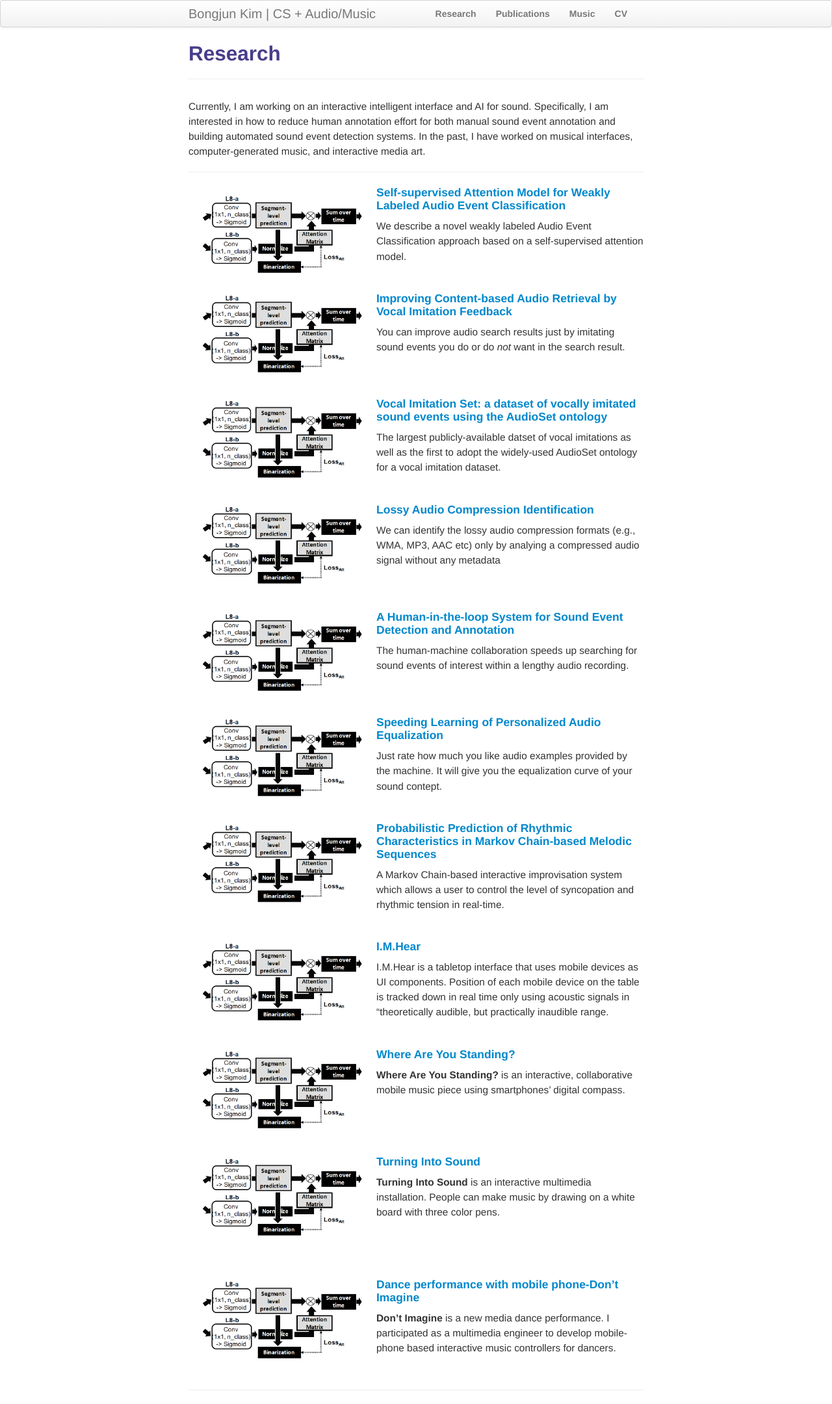
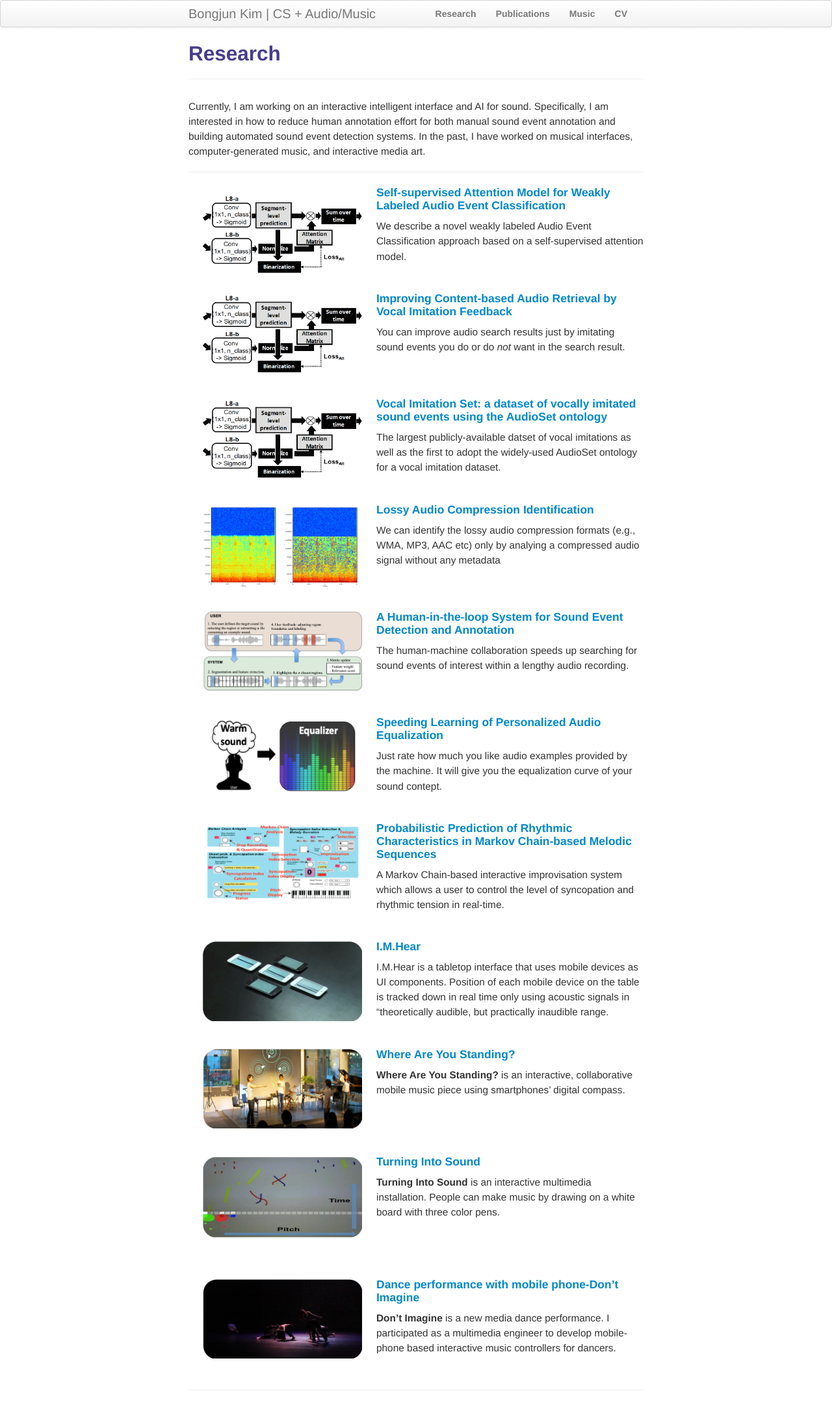
Before and after one commit to bongjun/bongjun.github.io, a Jekyll site: the page built from pages/research.md, in a window 1280 px wide. Shown: the whole page at 65% size. Built offline with Jekyll 4.4.1, drawn with Linux system fonts in a browser that asks for light colours.

Commit message:
added icons

```diff
--- a/pages/research.md
+++ b/pages/research.md
@@ -26,50 +26,50 @@ You can improve audio search results just by imitating sound events you do or do
 The largest publicly-available datset of vocal imitations as well as the first to adopt the widely-used AudioSet ontology for a vocal imitation dataset.
 
 <br>
-<a href="{{ BASE_PATH }}/pages/research.html"><img src="{{ BASE_PATH }}/pages/files/eusipco19.png" width="35%" height="35%" align="left" style="margin:10px 20px "></a>
+<a href="{{ BASE_PATH }}/pages/research.html"><img src="{{ BASE_PATH }}/pages/files/lossy_compression_icon.png" width="35%" height="35%" align="left" style="margin:10px 20px "></a>
 #### [Lossy Audio Compression Identification]({{ BASE_PATH }}/pages/research.html)
 
 We can identify the lossy audio compression formats (e.g., WMA, MP3, AAC etc) only by analying a compressed audio signal without any metadata
 
 <br>
 <br>
-<a href="{{ BASE_PATH }}/pages/projects/ised.html"><img src="{{ BASE_PATH }}/pages/files/eusipco19.png" width="35%" height="35%" align="left" style="margin:10px 20px "></a>
+<a href="{{ BASE_PATH }}/pages/projects/ised.html"><img src="{{ BASE_PATH }}/pages/files/ised_icon.png" width="35%" height="35%" align="left" style="margin:10px 20px "></a>
 #### [A Human-in-the-loop System for Sound Event Detection and Annotation]({{ BASE_PATH }}/pages/projects/ised.html)
 
 The human-machine collaboration speeds up searching for sound events of interest within a lengthy audio recording.<br><br>
 
 <br>
-<a href="{{ BASE_PATH }}/pages/projects/socialeq.html"><img src="{{ BASE_PATH }}/pages/files/eusipco19.png" width="35%" height="35%" align="left" style="margin:10px 20px "></a>
+<a href="{{ BASE_PATH }}/pages/projects/socialeq.html"><img src="{{ BASE_PATH }}/pages/files/socialeq_icon.png" width="35%" height="35%" align="left" style="margin:10px 20px "></a>
 #### [Speeding Learning of Personalized Audio Equalization]({{ BASE_PATH }}/pages/projects/socialeq.html)
 
 Just rate how much you like audio examples provided by the machine. It will give you the equalization curve of your sound contept.
 
 <br>
-<a href="{{ BASE_PATH }}/pages/projects/markov.html"><img src="{{ BASE_PATH }}/pages/files/eusipco19.png" width="35%" height="35%" align="left" style="margin:10px 20px "></a>
+<a href="{{ BASE_PATH }}/pages/projects/markov.html"><img src="{{ BASE_PATH }}/pages/files/MC_improviosr_icon.png" width="35%" height="35%" align="left" style="margin:10px 20px "></a>
 #### [Probabilistic Prediction of Rhythmic Characteristics in Markov Chain-based Melodic Sequences]({{ BASE_PATH }}/pages/projects/markov.html)
 
 A Markov Chain-based interactive improvisation system which allows a user to control the level of syncopation and rhythmic tension in real-time.
 
 <br>
-<a href="{{ BASE_PATH }}/pages/projects/iam_hear.html"><img src="{{ BASE_PATH }}/pages/files/eusipco19.png" width="35%" height="35%" align="left" style="margin:10px 20px "></a>
+<a href="{{ BASE_PATH }}/pages/projects/iam_hear.html"><img src="{{ BASE_PATH }}/pages/files/iamhear_icon.png" width="35%" height="35%" align="left" style="margin:10px 20px "></a>
 #### [I.M.Hear]({{ BASE_PATH }}/pages/projects/iam_hear.html)
 
 I.M.Hear is a tabletop interface that uses mobile devices as UI components. Position of each mobile device on the table is tracked down in real time only using acoustic signals in "theoretically audible, but practically inaudible range.
 
 <br>
-<a href="{{ BASE_PATH }}/pages/projects/ways.html"><img src="{{ BASE_PATH }}/pages/files/eusipco19.png" width="35%" height="35%" align="left" style="margin:10px 20px "></a>
+<a href="{{ BASE_PATH }}/pages/projects/ways.html"><img src="{{ BASE_PATH }}/pages/files/WAYS_icon.png" width="35%" height="35%" align="left" style="margin:10px 20px "></a>
 #### [Where Are You Standing?]({{ BASE_PATH }}/pages/projects/ways.html)
 
 **Where Are You Standing?** is an interactive, collaborative mobile music piece using smartphones' digital compass.<br><br><br>
 
 <br>
-<a href="{{ BASE_PATH }}/pages/projects/turning_into_sound.html"><img src="{{ BASE_PATH }}/pages/files/eusipco19.png" width="35%" height="35%" align="left" style="margin:10px 20px "></a>
+<a href="{{ BASE_PATH }}/pages/projects/turning_into_sound.html"><img src="{{ BASE_PATH }}/pages/files/turningIntoSound_icon.png" width="35%" height="35%" align="left" style="margin:10px 20px "></a>
 #### [Turning Into Sound]({{ BASE_PATH }}/pages/projects/turning_into_sound.html)
 
 **Turning Into Sound** is an interactive multimedia installation. People can make music by drawing on a white board with three color pens.<br><br><br>
 
 <br>
-<a href="{{ BASE_PATH }}/pages/projects/dont_imagine.html"><img src="{{ BASE_PATH }}/pages/files/eusipco19.png" width="35%" height="35%" align="left" style="margin:10px 20px "></a>
+<a href="{{ BASE_PATH }}/pages/projects/dont_imagine.html"><img src="{{ BASE_PATH }}/pages/files/dont_imagine_icon.png" width="35%" height="35%" align="left" style="margin:10px 20px "></a>
 #### [Dance performance with mobile phone-Don't Imagine]({{ BASE_PATH }}/pages/projects/dont_imagine.html)
 
 **Don't Imagine** is  a new media dance performance. I participated as a multimedia engineer to develop mobile-phone based interactive music controllers for dancers.
```
Also changed, not shown: pages/files/MC_improviosr_icon.png (added), pages/files/WAYS_icon.png (added), pages/files/dont_imagine_icon.png (added), pages/files/iamhear_icon.png (added), pages/files/ised_icon.png (added), pages/files/lossy_compression_icon.png (added), pages/files/socialeq_icon.png (added), pages/files/turningIntoSound_icon.png (added), 2 other files.
